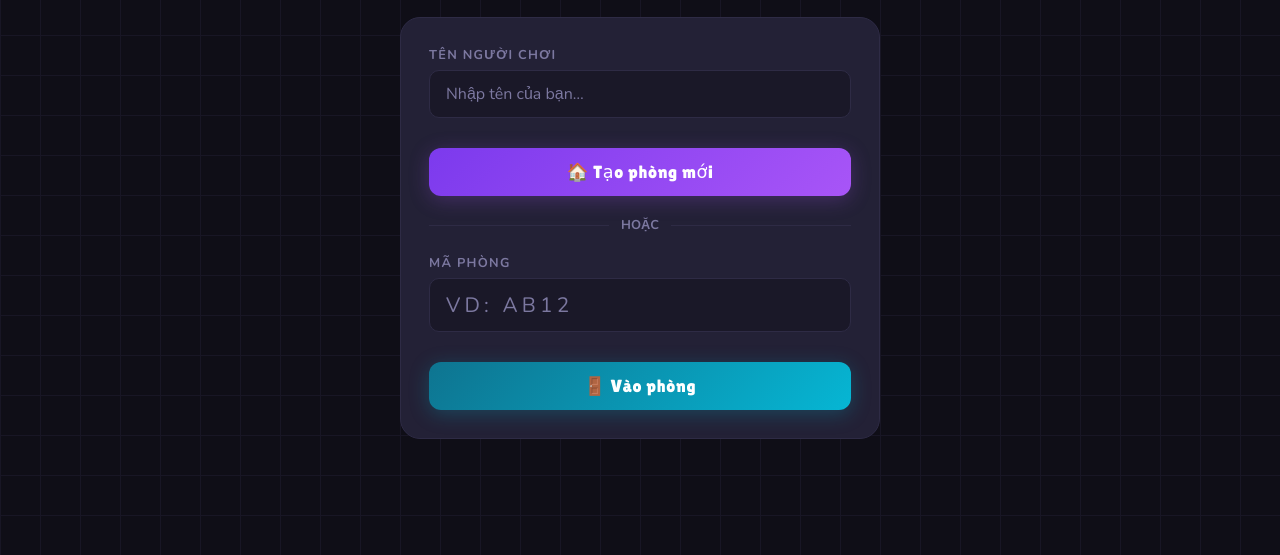
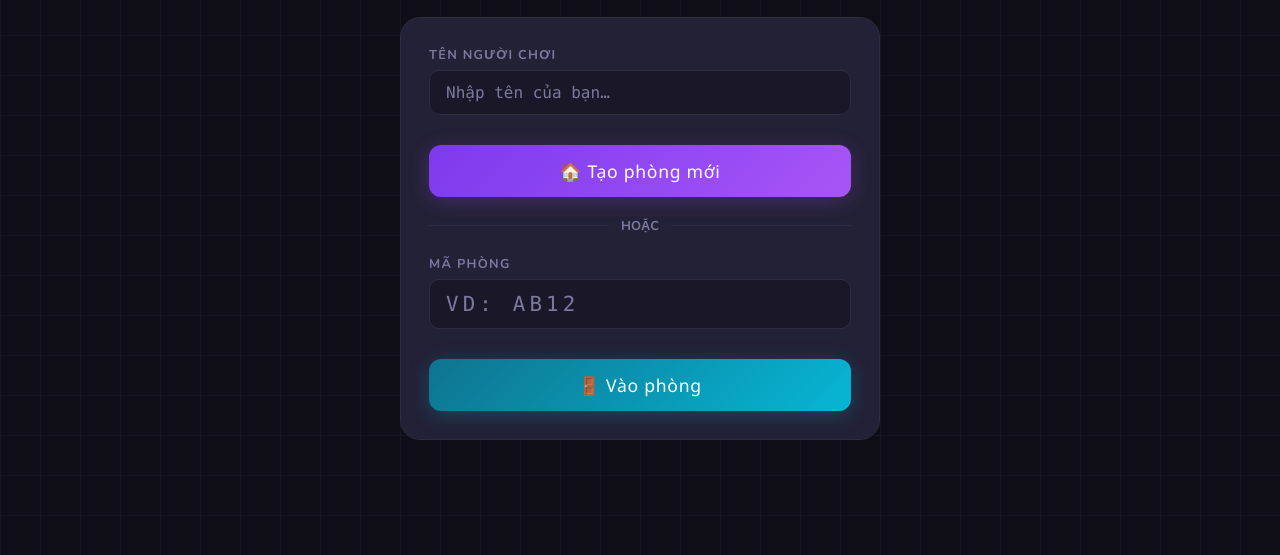
Before and after one commit to huynhtandat1005/MiniGames, a website: page client.html in a window 1280 px wide. Shown: the part 245-800 px from the top of the page. Drawn offline with nearby package versions, Linux system fonts and the light colour scheme; no server answers.

Commit message:
Update client.html

```diff
--- a/client.html
+++ b/client.html
@@ -112,7 +112,7 @@
     border: 1.5px solid var(--border);
     border-radius: 10px;
     color: var(--text);
-    font-family: inherit;
+    font-family: "Fira Code", "JetBrains Mono", Consolas, Monaco, monospace;
     font-size: 1rem;
     font-weight: 700;
     padding: 12px 16px;
@@ -133,7 +133,7 @@
     padding: 14px;
     border: none;
     border-radius: 12px;
-    font-family: 'Lilita One', cursive;
+    font-family: 'Segoe UI', Tahoma, Geneva, Verdana, sans-serif;
     font-size: 1.1rem;
     letter-spacing: .04em;
     cursor: pointer;
```
